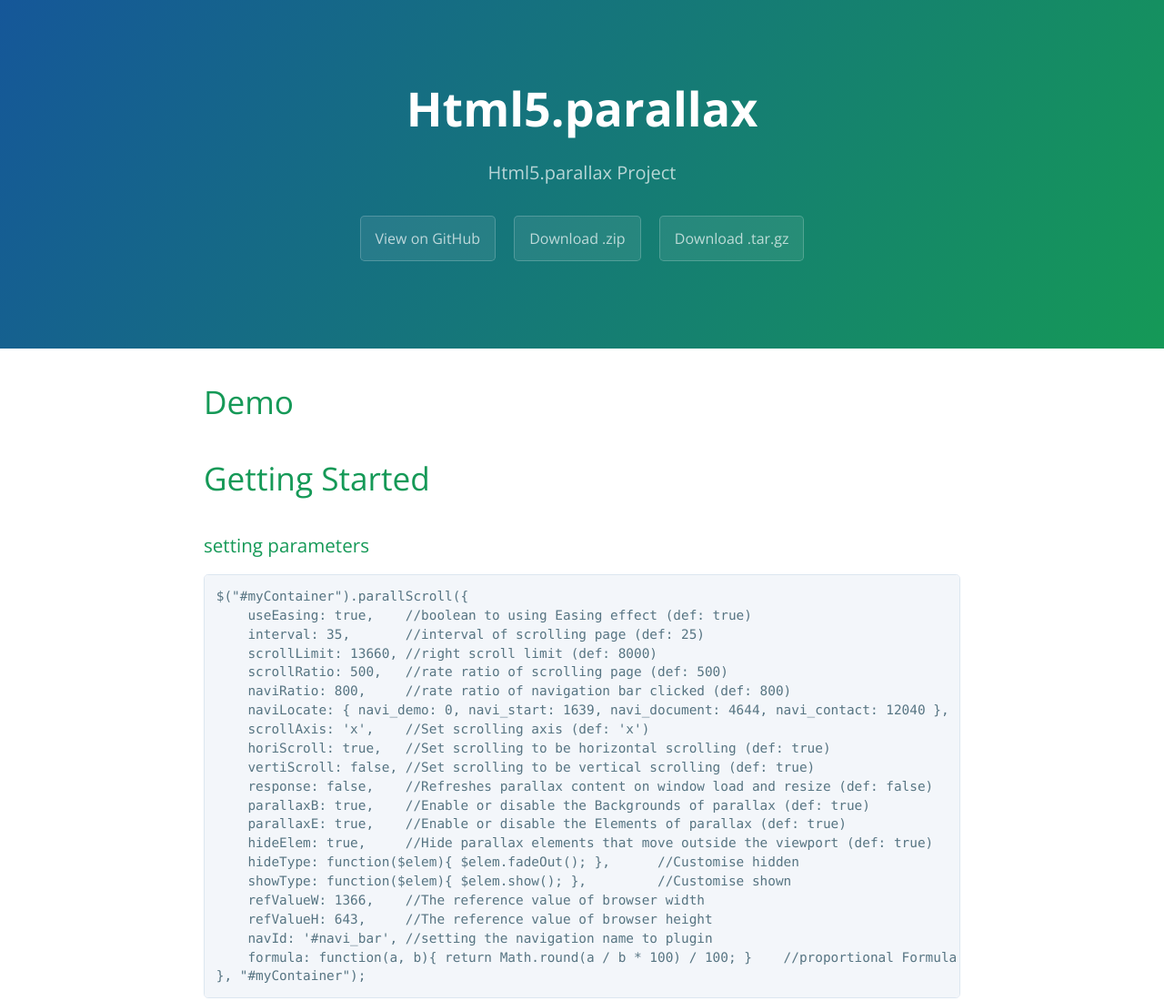
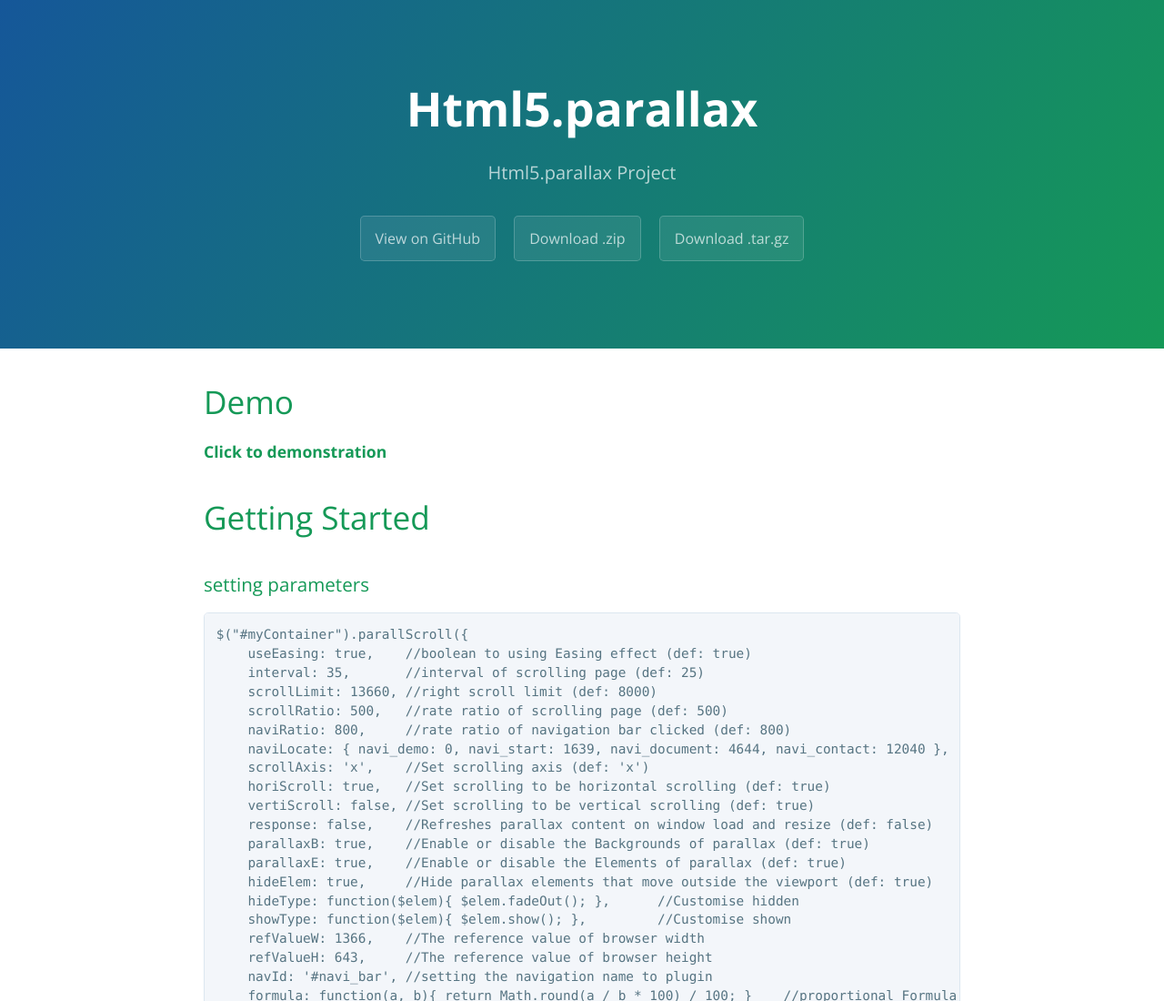
Before and after one commit to xenophon566/html5.parallax, a plain HTML site: page index.html in a window 1280 px wide. Shown: the top 1100 px of the page at 91% size. Drawn offline with nearby package versions, Linux system fonts and the light colour scheme.

Commit message:
demo link
update demo link

```diff
--- a/index.html
+++ b/index.html
@@ -21,6 +21,8 @@
     <section class="main-content">
       <h1>
 <a id="demo" class="anchor" href="#demo" aria-hidden="true"><span class="octicon octicon-link"></span></a>Demo</h1>
+
+<a href="http://xenophon566.github.io/demo/html5.parallax/" style="color:rgb(21, 153, 87); text-decoration:none;"><b>Click to demonstration</b></a>
 
 <h1>
 <a id="getting-started" class="anchor" href="#getting-started" aria-hidden="true"><span class="octicon octicon-link"></span></a>Getting Started</h1>
```
